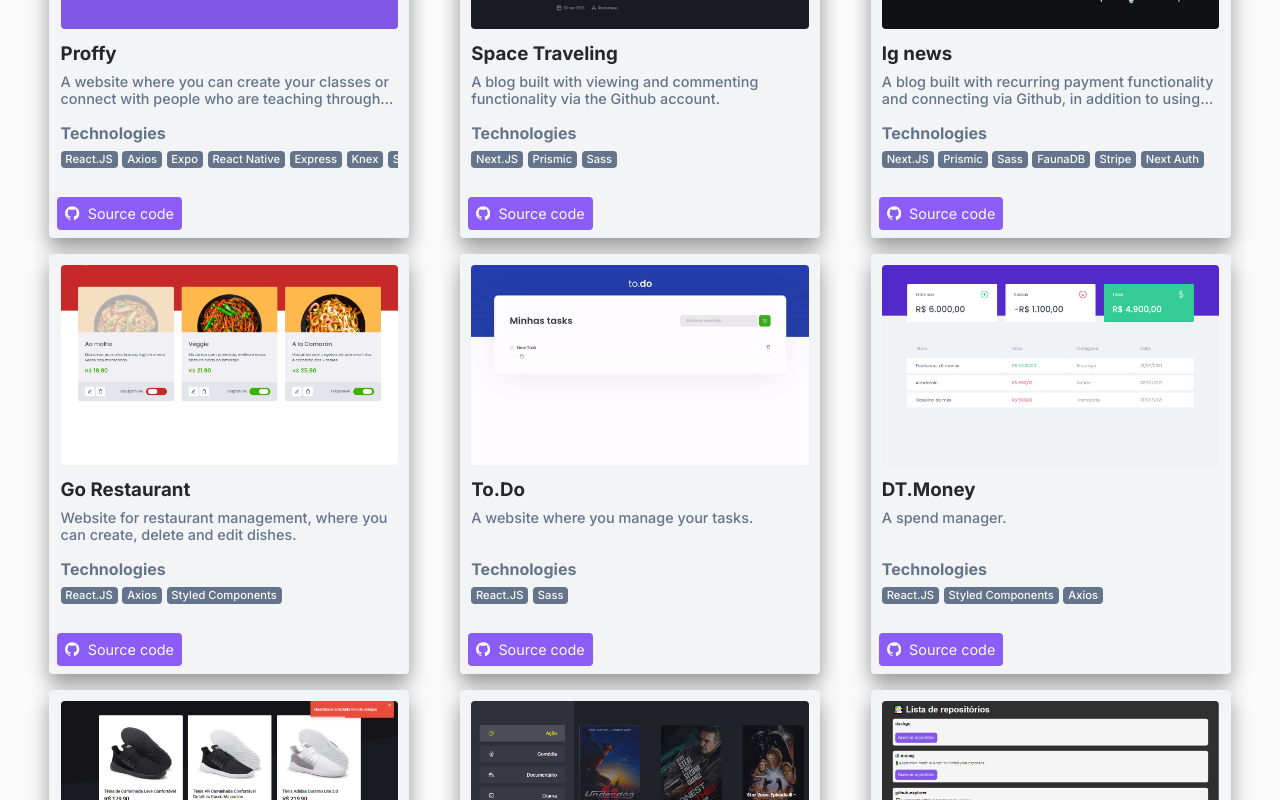
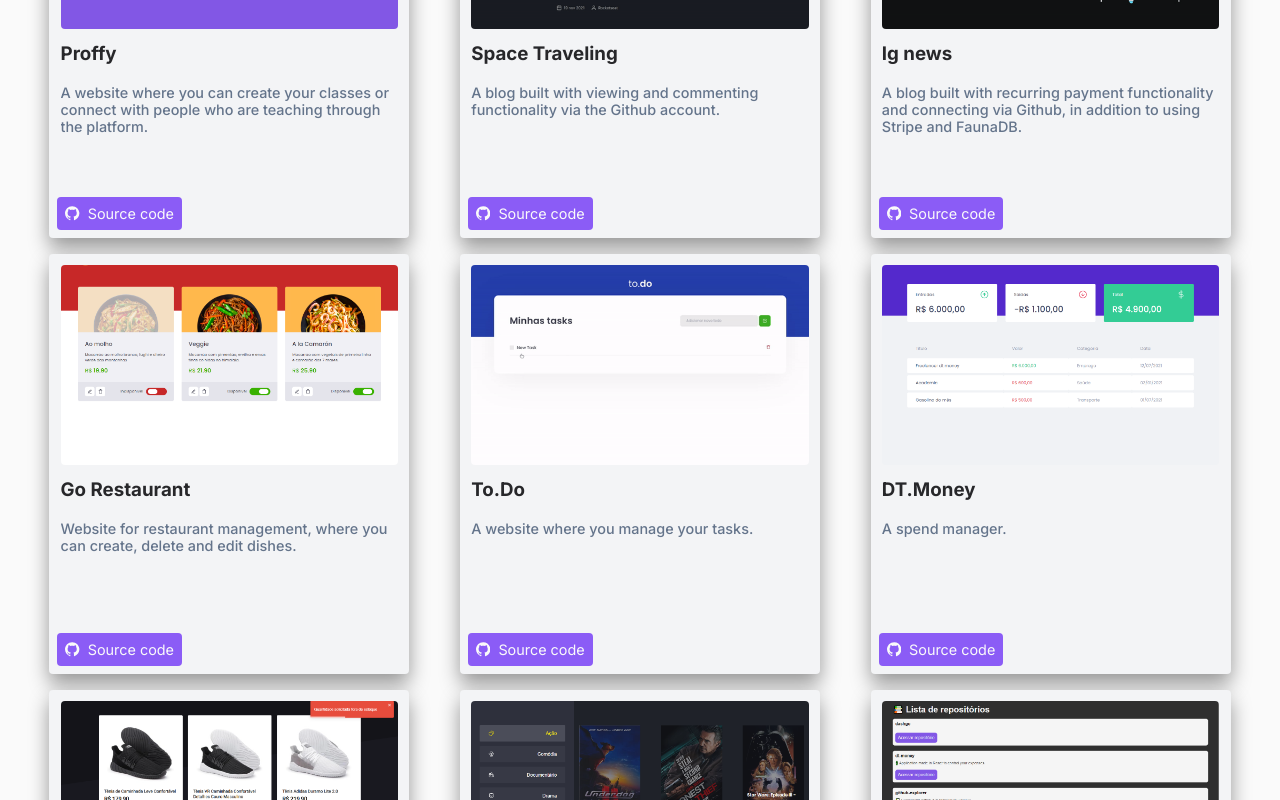
Before and after one commit to NiltonIzaguirres/portfolio, a Next.js app: page /projects in a window 1280 px wide. Shown: the part 1040-1840 px from the top of the page. Built offline with nearby package versions, Linux system fonts and the light colour scheme.

Commit message:
feat: remove description

```diff
--- a/src/components/ProjectDisplay/index.tsx
+++ b/src/components/ProjectDisplay/index.tsx
@@ -5,7 +5,6 @@ import {
   LinksContainer,
   InfoContainer,
   ProjectDisplayContainer,
-  TechContainer,
 } from "./styles";
 
 interface ProjectCardTranslationProps {
@@ -28,7 +27,6 @@ export function ProjectDisplay({
   name,
   slug,
   description,
-  techs,
   isGithub,
   preview,
   projectCardTranslation,
@@ -55,14 +53,6 @@ export function ProjectDisplay({
         <h3>{name}</h3>
         <p>{description}</p>
       </InfoContainer>
-      <TechContainer>
-        <h4>{projectCardTranslation.tech}</h4>
-        <p>
-          {techs.map((tech, index) => (
-            <span key={tech + index}>{tech}</span>
-          ))}
-        </p>
-      </TechContainer>
       <LinksContainer>
         {isGithub && (
           <a
--- a/src/components/ProjectDisplay/styles.ts
+++ b/src/components/ProjectDisplay/styles.ts
@@ -35,55 +35,15 @@ export const InfoContainer = styled.div`
 
   p {
     width: 100%;
-    height: 37px;
+    height: 67px;
+    margin-top: 1.2rem;
     display: -webkit-box;
-    -webkit-line-clamp: 2;
+    -webkit-line-clamp: 3;
     -webkit-box-orient: vertical;
     overflow: hidden;
     text-overflow: ellipsis;
     font-size: 0.9rem;
     font-weight: 500;
-  }
-`;
-
-export const TechContainer = styled.div`
-  width: 100%;
-  margin-bottom: 0.8rem;
-
-  h4 {
-    color: ${props => props.theme.colors.text};
-    margin-bottom: 0.5rem;
-  }
-
-  p {
-    display: flex;
-    overflow-x: auto;
-    overflow-y: hidden;
-    white-space: nowrap;
-    word-break: keep-all;
-    font-weight: 500;
-
-    ::-webkit-scrollbar {
-      height: 4px;
-    }
-    ::-webkit-scrollbar-track        {
-      border-radius: 50px;
-    }
-
-
-    span  {
-      padding: 0.1rem 0.3rem;
-      margin-bottom: 0.3rem;
-      border-radius: 4px;
-      font-size: 0.7rem;
-      background: ${props => props.theme.colors.primaryMedium};
-      color: ${props => props.theme.colors.buttonText} ;
-      & + span {
-        margin-left: 0.3rem;
-      }
-
-
-    }
   }
 `;
 
```
